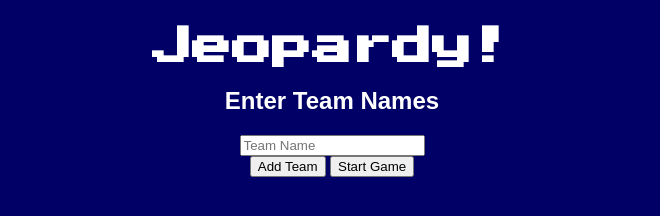
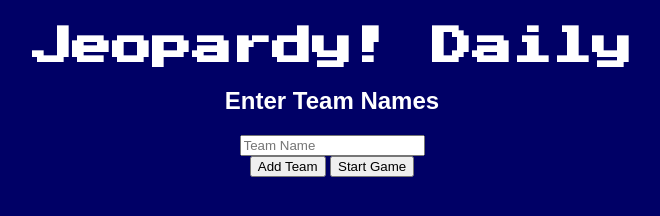
Before and after one commit to homejeopardy/Polosdad.github.io, a plain HTML site: page index.html in a window 1280 px wide. Shown: the whole page, without its empty margins (308-968 px from the left). Drawn offline with Linux system fonts and the light colour scheme.

Commit message:
Update index.html

```diff
--- a/index.html
+++ b/index.html
@@ -3,12 +3,12 @@
 <head>
     <meta charset="UTF-8">
     <meta name="viewport" content="width=device-width, initial-scale=1.0">
-    <title>Jeopardy!</title>
+    <title>Jeopardy! Daily</title>
     <link rel="stylesheet" href="styles.css">
 </head>
 <body>
 
-    <h1>Jeopardy!</h1>
+    <h1>Jeopardy! Daily</h1>
 
     <div id="setup">
         <h2>Enter Team Names</h2>
```
